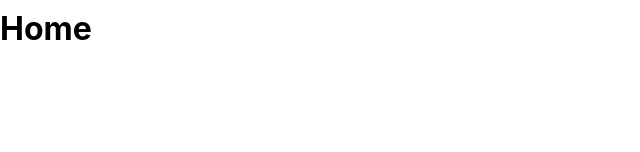
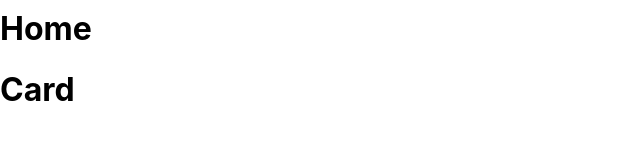
Before and after one commit to WildCodeSchool/2109-wns-lyon-lesmiserables-front, a React (Create React App) app: page / in a window 1280 px wide. Shown: the part 148-300 px from the top of the page, without its empty margins (0-640 px from the left). Built offline with nearby package versions, Linux system fonts and the light colour scheme.

Commit message:
install tailwind

```diff
--- a/package.json
+++ b/package.json
@@ -17,6 +17,7 @@
     "react-router": "^6.0.2",
     "react-router-dom": "^6.0.2",
     "react-scripts": "4.0.3",
+    "tailwindcss": "^2.2.19",
     "typescript": "^4.1.2",
     "web-vitals": "^1.0.1"
   },
--- a/src/components/ProjectCard.tsx
+++ b/src/components/ProjectCard.tsx
@@ -1,5 +1,9 @@
-const ProjectCart = () => {
-  return <h1>Card</h1>;
+const ProjectCard = () => {
+  return (
+    <>
+      <h1>Card</h1>
+    </>
+  );
 };
 
-export default ProjectCart;
+export default ProjectCard;
--- a/src/pages/HomePage.tsx
+++ b/src/pages/HomePage.tsx
@@ -1,5 +1,12 @@
+import ProjectCard from "../components/ProjectCard";
+
 const HomePage = () => {
-  return <h1>Home</h1>;
+  return (
+    <>
+      <h1>Home</h1>
+      <ProjectCard />
+    </>
+  );
 };
 
 export default HomePage;
```
Also changed, not shown: 1 other file (tests, documents, lock files or other folders).
